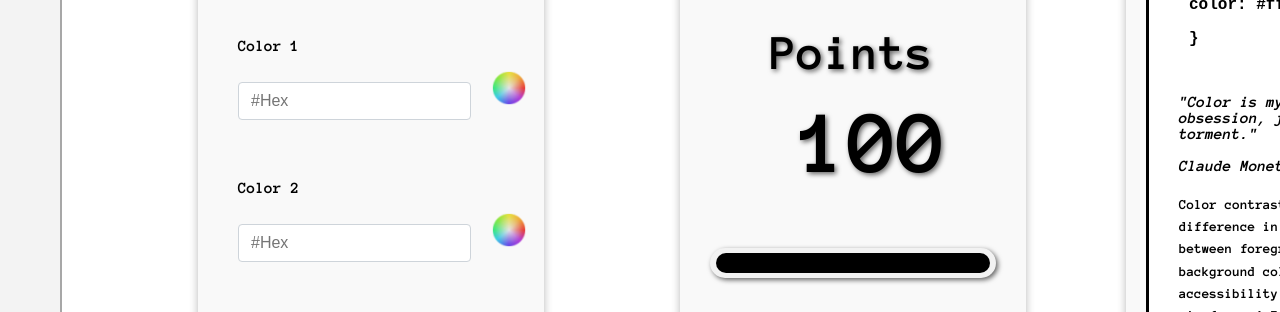
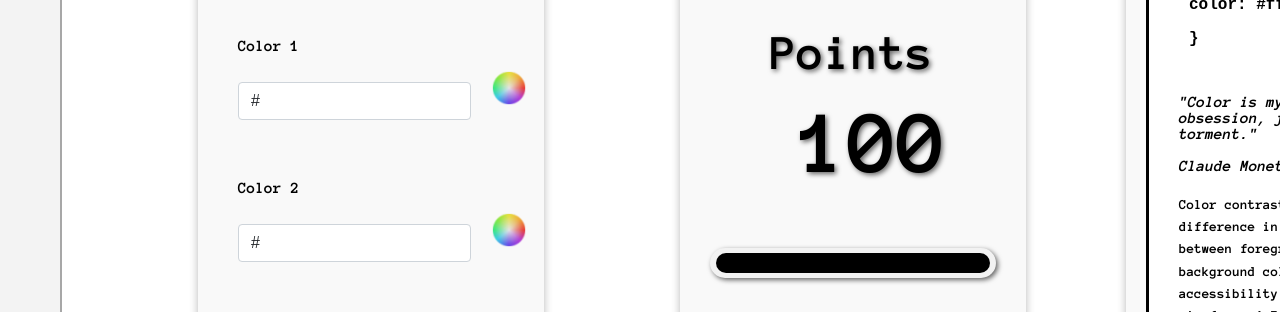
Before and after one commit to abrahammordev/ColorEase, a React (Create React App) app: page / in a window 1280 px wide. Shown: the part 325-637 px from the top of the page. Built offline with nearby package versions, Linux system fonts and the light colour scheme.

Commit message:
Enhance ColorChoice component with text input validation and synchronization

```diff
--- a/src/components/ColorChoice.jsx
+++ b/src/components/ColorChoice.jsx
@@ -1,34 +1,62 @@
-import { useRef } from "react";
+import { useRef, useState } from "react";
 import styles from "./ColorChoice.module.css";
-import colorCircle from "../images/color-circle-icon.png"
+import colorCircle from "../images/color-circle-icon.png";
 
-function ColorChoice({ id, onColorChange = () => {} }){
+function ColorChoice({ id, onColorChange = () => {} }) {
+  const colorInputRef = useRef(null);
+  const textInputRef = useRef(null);
+  const [textValue, setTextValue] = useState("#");
 
-    const colorInputRef=useRef(null);
-    const handleClick= () => (
-        colorInputRef.current.click()
-    );
+  const handleClick = () => colorInputRef.current.click();
 
-    const textInputRef=useRef(null);
-    const handleChange= () => {
-        //textInputRef.current.value = colorInputRef.current.value
-        const colorValue = colorInputRef.current.value;
-        textInputRef.current.value = colorValue;
+  const handleChange = () => {
+    const colorValue = colorInputRef.current.value;
+    setTextValue(colorValue);
+    onColorChange(colorValue);
+  };
 
-        // Llama a la función que se pasa como prop para actualizar el valor en el componente padre
-        onColorChange(colorValue);
+  const handleTextChange = (e) => {
+    let value = e.target.value;
+    if (value.length > 7) {
+      value = value.substring(0, 7);
+    }
+    // Nos aseguramos de que el valor siempre comience con #
+    if (!value.startsWith("#")) {
+      value = "#" + value;
+    }
+    setTextValue(value);
+    // Solo actualizamos el colorInputRef y llamamos a onColorChange si la longitud es 7
+    if (value.length === 7) {
+      colorInputRef.current.value = value;
+      onColorChange(value);
+    }
+  };
 
-    };
-
-    return(
-        <div className={styles.ColorChoice}>
-            <input type="text" className={styles["text-input"]} placeholder="#Hex" readOnly ref={textInputRef}/>
-            <input type="color" ref={colorInputRef} className={styles["hidden-color-input"]} onInput={handleChange}/>
-            <img src={colorCircle} alt="color-picker-icon" onClick={handleClick} className={styles["color-icon"]}/>
-            <input type="hidden" id={textInputRef}/>
-        </div>
-    );
-
+  return (
+    <div className={styles.ColorChoice}>
+      <input
+        type="text"
+        className={styles["text-input"]}
+        placeholder="#Hex"
+        maxLength="7"
+        value={textValue}
+        ref={textInputRef}
+        onChange={handleTextChange}
+      />
+      <input
+        type="color"
+        ref={colorInputRef}
+        className={styles["hidden-color-input"]}
+        onInput={handleChange}
+      />
+      <img
+        src={colorCircle}
+        alt="color-picker-icon"
+        onClick={handleClick}
+        className={styles["color-icon"]}
+      />
+    </div>
+  );
 }
 
 export default ColorChoice;
```
